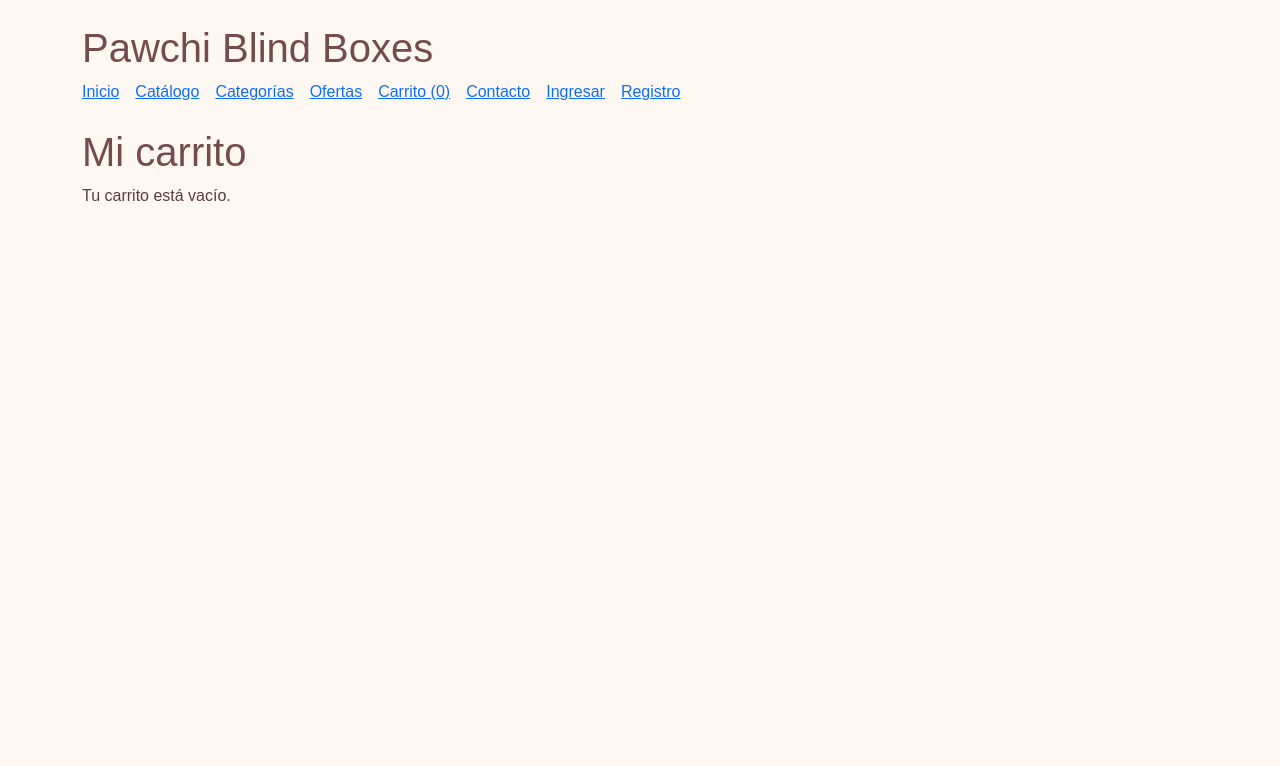
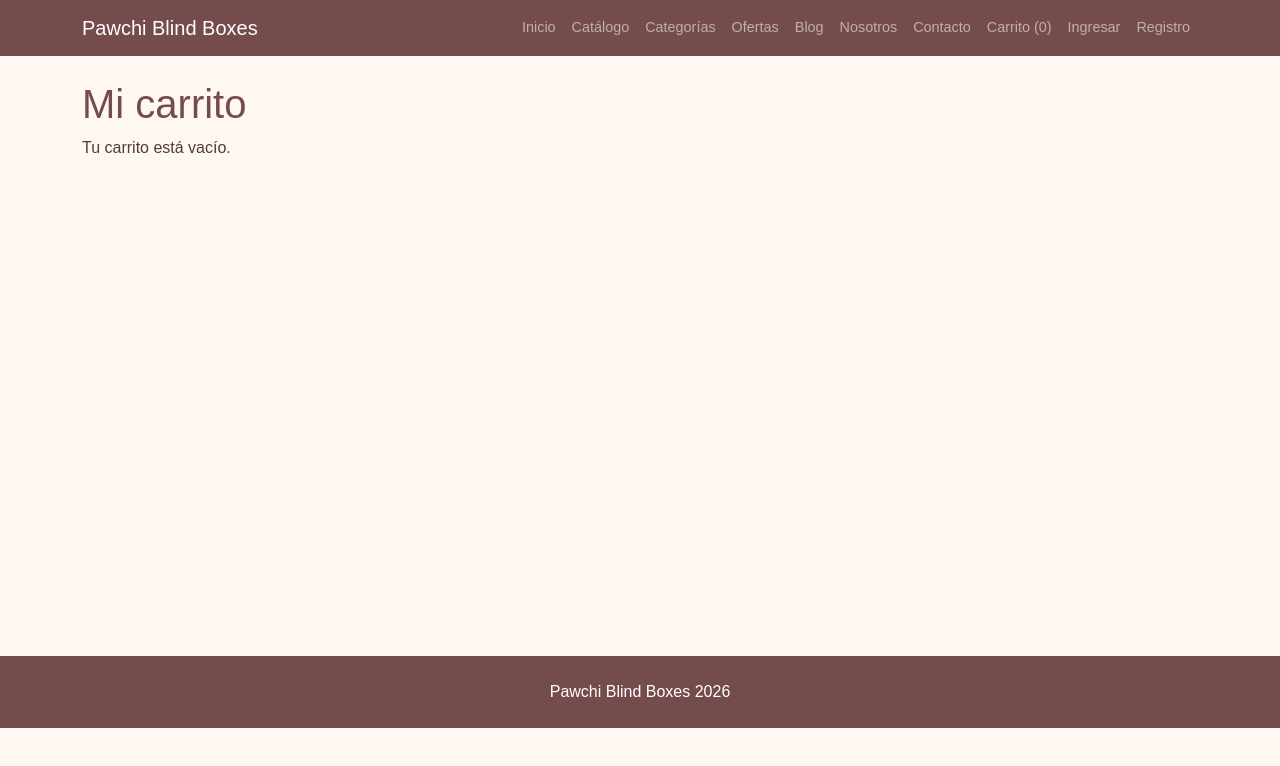
Before and after one commit to sebastianMunoz01/ProyectoReact, a React (Vite) app: page /carrito in a window 1280 px wide. Shown: the top 766 px of the page. Built offline with nearby package versions, Linux system fonts and the light colour scheme.

Commit message:
Completa inicio navegacion y paginas de la tienda

```diff
--- a/src/App.jsx
+++ b/src/App.jsx
@@ -19,6 +19,11 @@ import Contact from './pages/Contact';
 import Profile from './pages/Profile';
 import Admin from './pages/Admin';
 import Button from './components/atoms/Button';
+import ShopLayout from './components/templates/ShopLayout';
+import Home from './pages/Home';
+import About from './pages/About';
+import Blog from './pages/Blog';
+import BlogDetail from './pages/BlogDetail';
 
 import {
   leerDatos,
@@ -371,49 +376,17 @@ function App() {
   }
 
   return (
-    <div className="container py-4">
-      <h1>Pawchi Blind Boxes</h1>
-
-      <nav className="d-flex flex-wrap align-items-center gap-3 mb-4">
-        <Link to="/">Inicio</Link>
-        <Link to="/catalogo">Catálogo</Link>
-        <Link to="/categorias">Categorías</Link>
-        <Link to="/ofertas">Ofertas</Link>
-        <Link to="/carrito">Carrito ({cantidad})</Link>
-        <Link to="/contacto">Contacto</Link>
-
-        {usuario === null ? (
-          <>
-            <Link to="/login">Ingresar</Link>
-            <Link to="/registro">Registro</Link>
-          </>
-        ) : (
-          <>
-            <Link to="/perfil">{usuario.nombre}</Link>
-
-            {(usuario.tipo === 'Administrador' ||
-              usuario.tipo === 'Vendedor') && (
-              <Link to="/admin">Panel</Link>
-            )}
-
-            <Button variant="outline-secondary" onClick={salir}>
-              Salir
-            </Button>
-          </>
-        )}
-      </nav>
-
-      {mensaje !== '' && (
-        <p role="status" className="alert alert-info">
-          {mensaje}
-        </p>
-      )}
-
+    <ShopLayout
+      usuario={usuario}
+      cantidad={cantidad}
+      salir={salir}
+      mensaje={mensaje}
+    >
       <Routes>
         <Route
           path="/"
           element={
-            <Catalog
+            <Home
               productos={datos.productos}
               agregarAlCarrito={agregarAlCarrito}
             />
@@ -534,11 +507,26 @@ function App() {
         />
 
         <Route
+          path="/nosotros"
+          element={<About />}
+        />
+
+        <Route
+          path="/blog"
+          element={<Blog />}
+        />
+
+        <Route
+          path="/blog/:id"
+          element={<BlogDetail />}
+        />
+
+        <Route
           path="*"
           element={<h2>Página no encontrada</h2>}
         />
       </Routes>
-    </div>
+    </ShopLayout>
   );
 }
 
--- /dev/null
+++ b/src/components/organisms/Navbar.jsx
@@ -0,0 +1,55 @@
+import { Navbar, Nav, Container } from 'react-bootstrap';
+import Link from '../atoms/Link';
+import Button from '../atoms/Button';
+
+function NavBar({ usuario, cantidad, salir }) {
+  return (
+    <Navbar expand="lg" variant="dark" className="paw-nav">
+      <Container>
+        <Navbar.Brand as={Link} to="/">
+          Pawchi Blind Boxes
+        </Navbar.Brand>
+
+        <Navbar.Toggle aria-controls="menu-pawchi" />
+
+        <Navbar.Collapse id="menu-pawchi">
+          <Nav className="ms-auto">
+            <Nav.Link as={Link} to="/">Inicio</Nav.Link>
+            <Nav.Link as={Link} to="/catalogo">Catálogo</Nav.Link>
+            <Nav.Link as={Link} to="/categorias">Categorías</Nav.Link>
+            <Nav.Link as={Link} to="/ofertas">Ofertas</Nav.Link>
+            <Nav.Link as={Link} to="/blog">Blog</Nav.Link>
+            <Nav.Link as={Link} to="/nosotros">Nosotros</Nav.Link>
+            <Nav.Link as={Link} to="/contacto">Contacto</Nav.Link>
+            <Nav.Link as={Link} to="/carrito">
+              Carrito ({cantidad})
+            </Nav.Link>
+
+            {usuario === null ? (
+              <>
+                <Nav.Link as={Link} to="/login">Ingresar</Nav.Link>
+                <Nav.Link as={Link} to="/registro">Registro</Nav.Link>
+              </>
+            ) : (
+              <>
+                <Nav.Link as={Link} to="/perfil">
+                  {usuario.nombre}
+                </Nav.Link>
+
+                {usuario.tipo !== 'Cliente' && (
+                  <Nav.Link as={Link} to="/admin">Panel</Nav.Link>
+                )}
+
+                <Button variant="light" onClick={salir}>
+                  Salir
+                </Button>
+              </>
+            )}
+          </Nav>
+        </Navbar.Collapse>
+      </Container>
+    </Navbar>
+  );
+}
+
+export default NavBar;
--- /dev/null
+++ b/src/components/templates/ShopLayout.jsx
@@ -0,0 +1,29 @@
+import NavBar from '../organisms/Navbar';
+
+function ShopLayout({ children, usuario, cantidad, salir, mensaje }) {
+  return (
+    <>
+      <NavBar
+        usuario={usuario}
+        cantidad={cantidad}
+        salir={salir}
+      />
+
+      <main className="container py-4">
+        {mensaje !== '' && (
+          <p role="status" className="alert alert-info">
+            {mensaje}
+          </p>
+        )}
+
+        {children}
+      </main>
+
+      <footer className="text-center p-4">
+        Pawchi Blind Boxes 2026
+      </footer>
+    </>
+  );
+}
+
+export default ShopLayout;
--- a/src/main.jsx
+++ b/src/main.jsx
@@ -3,6 +3,7 @@ import { createRoot } from 'react-dom/client';
 import { BrowserRouter } from 'react-router-dom';
 import 'bootstrap/dist/css/bootstrap.min.css';
 import './index.css';
+import './styles/global.css';
 import App from './App.jsx';
 
 createRoot(document.getElementById('root')).render(
--- /dev/null
+++ b/src/pages/About.jsx
@@ -0,0 +1,31 @@
+import Text from '../components/atoms/Text';
+
+function About() {
+  return (
+    <>
+      <Text variant="h1">Nosotros</Text>
+
+      <Text>
+        Pawchi Blind Boxes es una tienda de figuras coleccionables
+        sorpresa. Cada caja pertenece a una colección y contiene
+        un personaje que descubrirás al abrirla.
+      </Text>
+
+      <Text variant="h2">Nuestra idea</Text>
+
+      <Text>
+        Queremos compartir la emoción de descubrir nuevos personajes,
+        completar colecciones e intercambiar figuras repetidas.
+      </Text>
+
+      <Text variant="h2">Nuestro equipo</Text>
+
+      <Text>
+        Este proyecto fue desarrollado por Javier, Bryan y Sebastián
+        para la asignatura de Desarrollo Fullstack II.
+      </Text>
+    </>
+  );
+}
+
+export default About;
--- /dev/null
+++ b/src/pages/Blog.jsx
@@ -0,0 +1,46 @@
+import Text from '../components/atoms/Text';
+import Link from '../components/atoms/Link';
+
+function Blog() {
+  return (
+    <>
+      <Text variant="h1">Blog Pawchi</Text>
+
+      <div className="row g-4">
+        <div className="col-md-6">
+          <article className="card h-100">
+            <div className="card-body">
+              <Text variant="h2" className="h4">
+                ¿Qué es una blind box?
+              </Text>
+
+              <Text>
+                Conoce cómo funcionan las cajas sorpresa.
+              </Text>
+
+              <Link to="/blog/1">Leer artículo</Link>
+            </div>
+          </article>
+        </div>
+
+        <div className="col-md-6">
+          <article className="card h-100">
+            <div className="card-body">
+              <Text variant="h2" className="h4">
+                Cómo cuidar tu colección
+              </Text>
+
+              <Text>
+                Consejos para mantener tus figuras en buen estado.
+              </Text>
+
+              <Link to="/blog/2">Leer artículo</Link>
+            </div>
+          </article>
+        </div>
+      </div>
+    </>
+  );
+}
+
+export default Blog;
--- /dev/null
+++ b/src/pages/BlogDetail.jsx
@@ -0,0 +1,42 @@
+import { useParams } from 'react-router-dom';
+import Text from '../components/atoms/Text';
+import Link from '../components/atoms/Link';
+
+const articulos = [
+  {
+    id: '1',
+    titulo: '¿Qué es una blind box?',
+    contenido:
+      'Una blind box es una caja cerrada que contiene una figura sorpresa. Puedes elegir la colección, pero el personaje se descubre al abrirla. Coleccionar e intercambiar figuras repetidas forma parte de la experiencia.',
+  },
+  {
+    id: '2',
+    titulo: 'Cómo cuidar tu colección',
+    contenido:
+      'Mantén tus figuras lejos del sol directo y limpia el polvo con un paño suave y seco. Evita productos de limpieza fuertes. Guarda las cajas en un lugar seco y organiza tus personajes para cuidar tu colección.',
+  },
+];
+
+function BlogDetail() {
+  const { id } = useParams();
+  const articulo = articulos.find((item) => item.id === id);
+
+  if (!articulo) {
+    return (
+      <>
+        <Text variant="h1">Artículo no encontrado</Text>
+        <Link to="/blog">Volver al blog</Link>
+      </>
+    );
+  }
+
+  return (
+    <article>
+      <Text variant="h1">{articulo.titulo}</Text>
+      <Text>{articulo.contenido}</Text>
+      <Link to="/blog">Volver al blog</Link>
+    </article>
+  );
+}
+
+export default BlogDetail;
--- /dev/null
+++ b/src/pages/Home.jsx
@@ -0,0 +1,56 @@
+import Text from '../components/atoms/Text';
+import Image from '../components/atoms/Image';
+import Link from '../components/atoms/Link';
+import ProductGrid from '../components/organisms/ProductGrid';
+
+function Home({ productos, agregarAlCarrito }) {
+  return (
+    <>
+      <section className="hero row align-items-center mb-4">
+        <div className="col-md-6">
+          <Text variant="h1">
+            Pequeñas cajas, grandes sorpresas
+          </Text>
+
+          <Text>
+            Descubre los personajes de Pawchi y comienza tu colección.
+          </Text>
+
+          <Link to="/catalogo" className="btn btn-primary">
+            Ver catálogo
+          </Link>
+        </div>
+
+        <div className="col-md-6">
+          <Image
+            src="/img/lineup-everyday-chaos.png"
+            alt="Colección Everyday Chaos de Pawchi"
+            className="img-fluid"
+          />
+        </div>
+      </section>
+
+      <Text variant="h2">Productos destacados</Text>
+
+      <ProductGrid
+        productos={productos.slice(0, 3)}
+        agregarAlCarrito={agregarAlCarrito}
+      />
+
+      <section className="mt-4">
+        <Text variant="h2">Conoce Pawchi</Text>
+
+        <video
+          src="/PAWCHI-VIDEO.mp4"
+          controls
+          playsInline
+          preload="metadata"
+          className="w-100 rounded"
+          style={{ maxHeight: 400 }}
+        />
+      </section>
+    </>
+  );
+}
+
+export default Home;
--- /dev/null
+++ b/src/styles/global.css
@@ -0,0 +1,65 @@
+body {
+  margin: 0;
+  font-family: Arial, sans-serif;
+  background-color: #fff8f2;
+  color: #533b3b;
+}
+
+h1,
+h2,
+h3 {
+  color: #754c4c;
+}
+
+main {
+  min-height: 75vh;
+}
+
+.paw-nav,
+footer {
+  background-color: #754c4c;
+  color: white;
+}
+
+.hero {
+  padding: 2rem;
+  border-radius: 20px;
+  background-color: #f3dfd7;
+}
+
+.product-image {
+  width: 100%;
+  height: 250px;
+  object-fit: contain;
+  background-color: white;
+}
+
+form {
+  max-width: 650px;
+  margin: 1rem auto;
+  padding: 1.5rem;
+  border-radius: 12px;
+  background-color: white;
+}
+
+a {
+  color: #754c4c;
+}
+
+.navbar .nav-link {
+  font-size: 0.9rem;
+}
+
+.table .btn {
+  margin: 0.15rem;
+}
+
+@media (max-width: 575px) {
+  .hero {
+    padding: 1rem;
+  }
+
+  .product-image {
+    height: 200px;
+  }
+}
```
Also changed, not shown: 1 other file (tests, documents, lock files or other folders).
